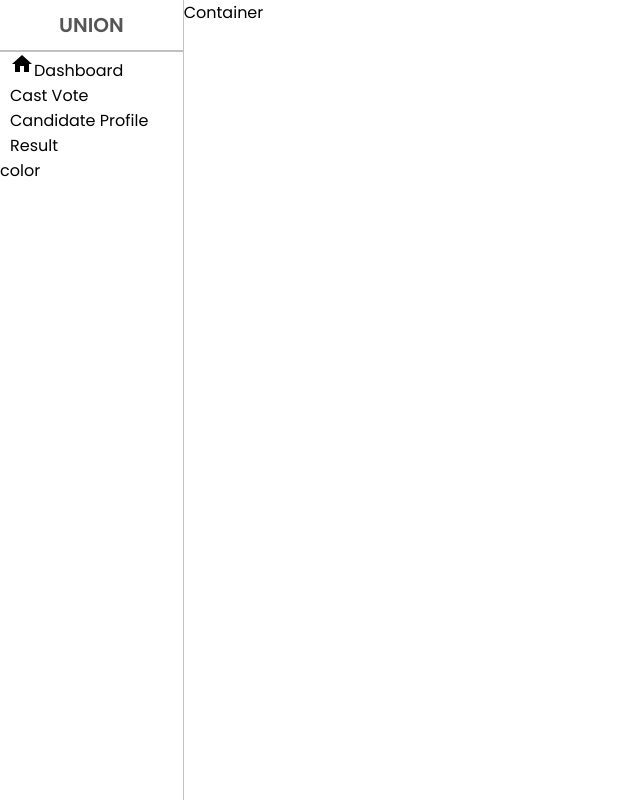
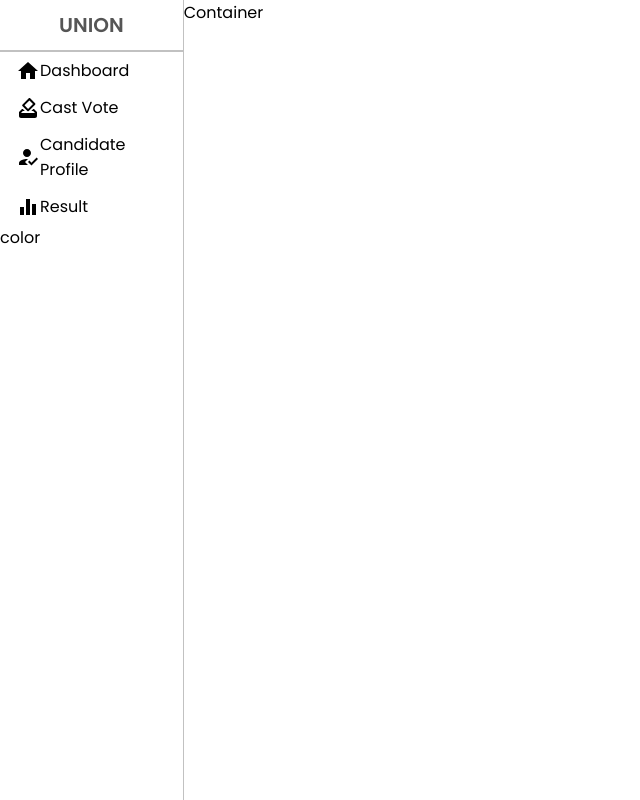
Before and after one commit to shihabsaleem/unionCES, a React (Create React App) app: page / in a window 1280 px wide. Shown: the whole page, without its empty margins (0-640 px from the left). Built offline with nearby package versions, Linux system fonts and the light colour scheme.

Commit message:
sidebar partly completed

```diff
--- a/src/Component/Sidebar/Sidebar.jsx
+++ b/src/Component/Sidebar/Sidebar.jsx
@@ -1,6 +1,9 @@
 import React from "react";
 import "./sidebar.scss";
-import HomeIcon from "@mui/icons-material/Home";
+import HomeIcon from '@mui/icons-material/Home';
+import HowToVoteIcon from '@mui/icons-material/HowToVote';
+import HowToRegIcon from '@mui/icons-material/HowToReg';
+import EqualizerIcon from '@mui/icons-material/Equalizer';
 
 const Sidebar = () => {
   return (
@@ -14,13 +17,13 @@ const Sidebar = () => {
           <li><HomeIcon/>
             <span>Dashboard</span>
           </li>
-          <li>
+          <li><HowToVoteIcon/>
             <span>Cast Vote</span>
           </li>
-          <li>
+          <li><HowToRegIcon/>
             <span>Candidate Profile</span>
           </li>
-          <li>
+          <li><EqualizerIcon/>
             <span>Result</span>
           </li>
         </ul>
--- a/src/Component/Sidebar/sidebar.scss
+++ b/src/Component/Sidebar/sidebar.scss
@@ -28,10 +28,18 @@
     padding-left: 10px;
 
     ul {
-        list-style: none;
+        list-style: none !important;
         margin: 0;
         padding: 0;
+    }
 
-
+    li {
+        display: flex;
+        align-items: center;
+        padding: 6px;
+        cursor: pointer;
+        &:hover{
+            background-color: #fdcf0955;
+        }
     }
 }
```
